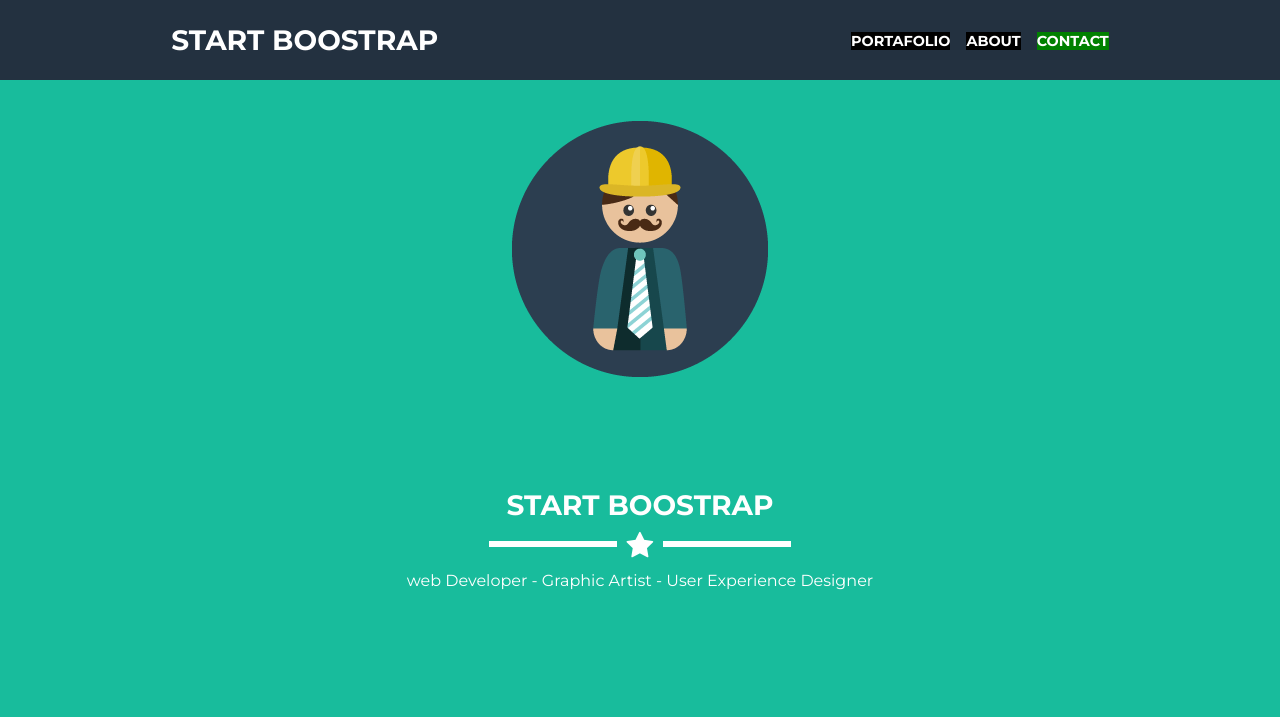
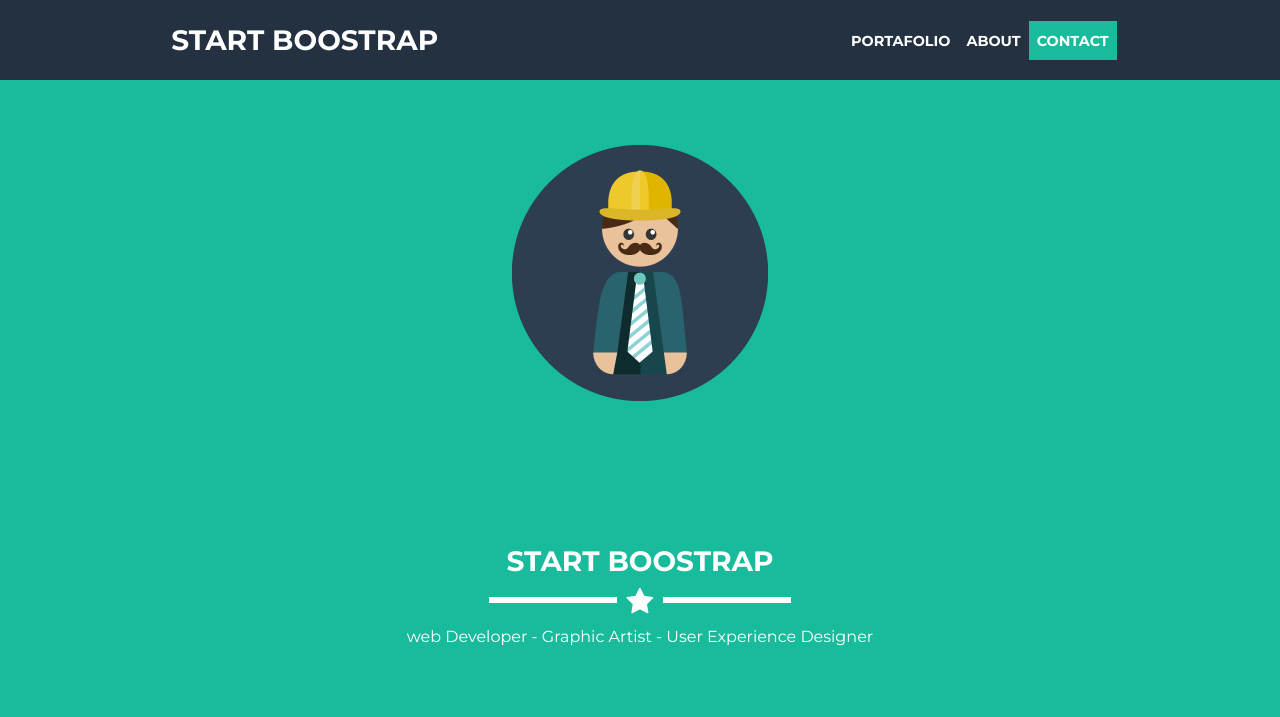
Before and after one commit to ely405/start-boostrap, a plain HTML site: page index.html in a window 1280 px wide. Shown: the top 717 px of the page. Drawn offline with Linux system fonts and the light colour scheme.

Commit message:
shade link on scroll

```diff
--- a/css/main.css
+++ b/css/main.css
@@ -59,7 +59,7 @@ header label:hover{
   display: flex;
   align-items: center;
   justify-content: center;
-  height: 90vh;
+  height: 100vh;
 }
 
 .start-b>div{
--- a/index.html
+++ b/index.html
@@ -22,9 +22,9 @@
 			</section>
 			<nav class="menu right" id="menu">
 				<ul>
-					<li><a href="#" class="up-case c-white fw-bold tra-04" id="a-port">Portafolio</a></li>
-					<li><a href="#" class="up-case c-white fw-bold tra-04" id="a-about">About</a></li>
-					<li><a href="#" class="up-case c-white fw-bold tra-04s" id="a-cont">Contact</a></li>
+					<li id="a-port"><a href="#" class="up-case c-white fw-bold tra-04">Portafolio</a></li>
+					<li id="a-about"><a href="#" class="up-case c-white fw-bold tra-04">About</a></li>
+					<li id="a-cont"><a href="#" class="up-case c-white fw-bold tra-04s">Contact</a></li>
 				</ul>
 			</nav>
 		</div>
@@ -41,7 +41,6 @@
 			</div>
 		</div>
 	</section>
-	<section class="main-section">
 	<section class="portafolio" id="portfolio-Sec">
 		<div class="title-port txt-ce">
 			<h1 class="up-case">Portfolio</h1>
@@ -67,7 +66,6 @@
 				<img src="assets/images/portfolio/submarine.png" alt="submarine" class="w-100">
 			</div>
 		</div>
-		</section>
 	</section>
 	<section class="about bc-green" id="about-sec">
 		<div class="txt-ce">
--- a/js/app.js
+++ b/js/app.js
@@ -22,24 +22,11 @@ function isInViewport(sectionInViewport, WithShade, WithoutShade) {
   var left = sectionInViewport.offsetLeft;
   var width = sectionInViewport.offsetWidth;
   var height = sectionInViewport.offsetHeight;
-
-  while(sectionInViewport.offsetParent) {
-    sectionInViewport = sectionInViewport.offsetParent;
-    top += sectionInViewport.offsetTop;
-    left += sectionInViewport.offsetLeft;
-  }
-
-  if(
-    top < (window.pageYOffset + window.innerHeight) &&
-    left < (window.pageXOffset + window.innerWidth) &&
-    (top + height) > window.pageYOffset &&
-    (left + width) > window.pageXOffset
-  ){
-    WithShade.style.backgroundColor = "green";
-    console.log(sectionInViewport);
-    (WithShade.style.backgroundColor="green")? WithoutShade.style.backgroundColor = "black": "";
+  if(top < (window.pageYOffset + window.innerHeight) && left < (window.pageXOffset + window.innerWidth) && (top + height) > window.pageYOffset && (left + width) > window.pageXOffset){
+    WithShade.className = "bc-green";
+    (WithShade.className == "bc-green")? WithoutShade.className = "bc-dark": "";
   }else{
-    WithShade.style.backgroundColor="black";
+    WithShade.className ="bc-dark";
   }
 }
 
```
Lines whose indentation alone changed are shown as unchanged.
